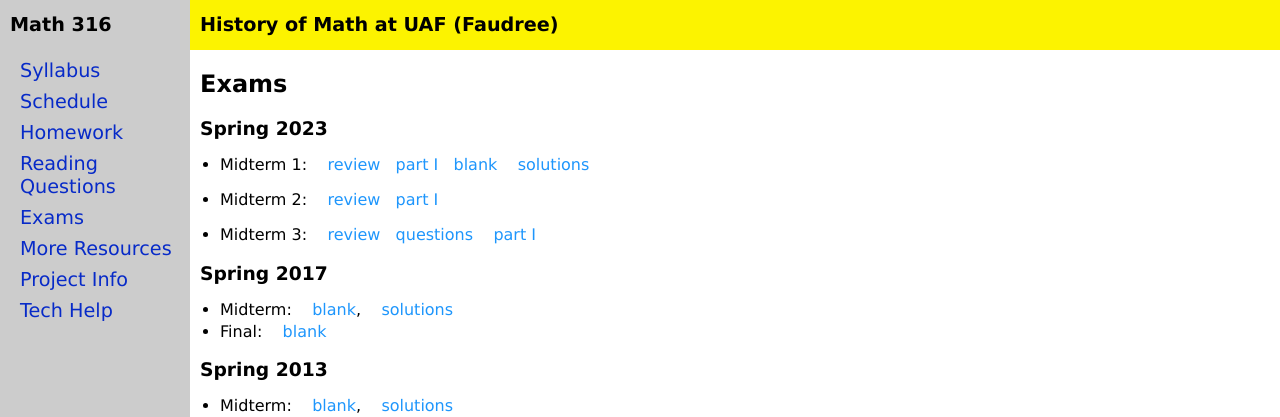
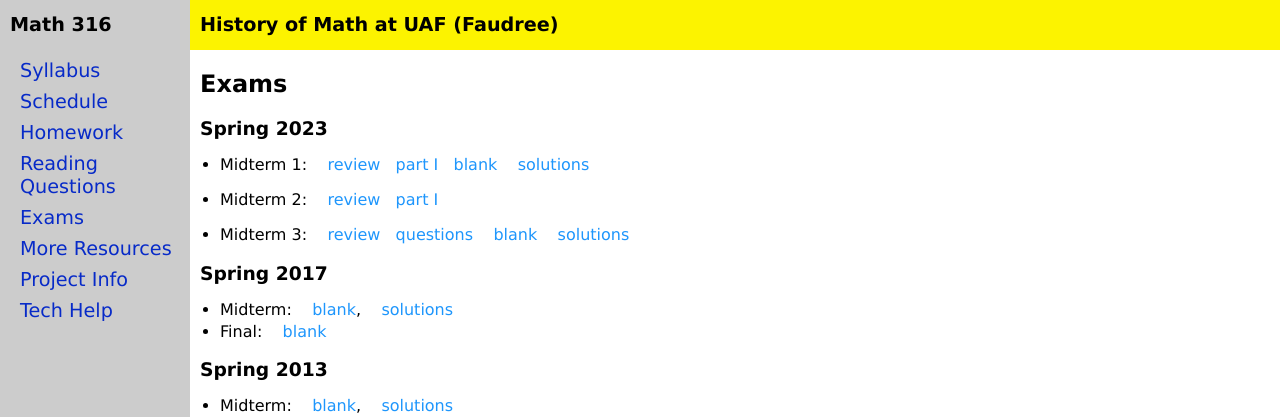
Before and after one commit to jrfaudree/HOM, a Jekyll site: the page built from exams.md, in a window 1280 px wide. Shown: the top 417 px of the page. Built offline with Jekyll 4.4.1, drawn with Linux system fonts in a browser that asks for light colours.

Commit message:
Update exams.md

```diff
--- a/exams.md
+++ b/exams.md
@@ -11,7 +11,7 @@ title: Exams
 
 * Midterm 2: &nbsp;&nbsp; [review](assets/midterms/M316s23_M2_Review.pdf)&nbsp;&nbsp; [part I](assets/midterms/M316s23-Mid2-page1.pdf)
 
-* Midterm 3: &nbsp;&nbsp; [review](assets/midterms/M316s23_M3_Review.pdf)&nbsp;&nbsp; [questions](assets/midterms/M316s23_M3_q.pdf) &nbsp;&nbsp; [part I](assets/midterms/M316s23-Mid3-Part-I-public.pdf)
+* Midterm 3: &nbsp;&nbsp; [review](assets/midterms/M316s23_M3_Review.pdf)&nbsp;&nbsp; [questions](assets/midterms/M316s23_M3_q.pdf) &nbsp;&nbsp; [blank](assets/midterms/M316s23-Mid3.pdf)  &nbsp;&nbsp; [solutions](assets/midterms/M316s23-Mid3-s.pdf)
 
 ### Spring 2017
 * Midterm: &nbsp;&nbsp; [blank](assets/oldexams/M306S17_Mid1_part_1_and_2.pdf),  &nbsp;&nbsp;  [solutions](assets/oldexams/M306S17_Mid1_part_1_and_2-solutions.pdf)
```
